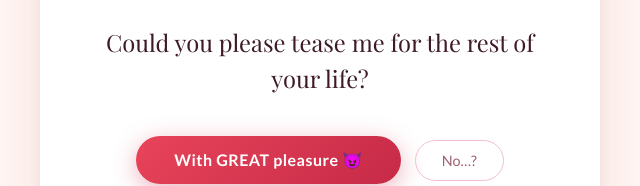
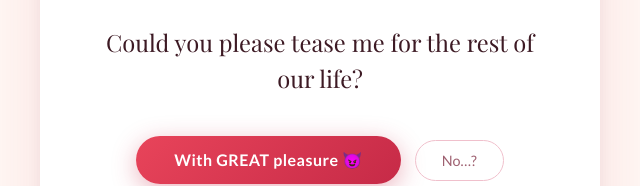
Before and after one commit to Rahullohan517/love-page, a plain HTML site: page index.html in a window 1280 px wide. Shown: the part 355-541 px from the top of the page, 320-960 px from the left. Drawn offline with nearby package versions, Linux system fonts and the light colour scheme; a web font is replaced by a local one.

Commit message:
Update index.html

```diff
--- a/index.html
+++ b/index.html
@@ -177,7 +177,7 @@ body{
 const Qs = [
   {
     emoji:"😏",
-    text:"Could you please tease me for the rest of your life?",
+    text:"Could you please tease me for the rest of our life?",
     yesLabel:"With GREAT pleasure 😈",
     no:[
       "Oh so those 2am voice notes were fake?? 😭",
@@ -193,7 +193,7 @@ const Qs = [
     yesLabel:"Already saving up for the visit! 🙌",
     no:[
       "So those 'just wait till I see you' texts were jokes?? 😂",
-      "You literally threatened me over video call last week 🤭",
+      "You literally threatened me over call last week 🤭",
       "Long distance isn't saving you from this answer, babe 👀",
       "Your hands are itching from 1000km away, I can sense it 😭",
       "FINE. But we BOTH know the truth 😤"
@@ -204,11 +204,7 @@ const Qs = [
     text:"Will you fall asleep on our video calls while I sing songs and tell you how much I love you?",
     yesLabel:"Already nodding off thinking about it 🌙",
     no:[
-      "YOU DID THIS LITERALLY LAST TUESDAY 😂",
-      "I watched you nodding off on-screen for 20 whole minutes 🥹",
-      "The camera was ON. I SAW EVERYTHING. 👁️",
-      "You even snored a little. It was adorable. 😭💕",
-      "Your phone 'died' suspiciously fast. I know why. 💤😂"
+      "Baby, pleaseeeeee🥺🥹"
     ]
   },
   {
```
